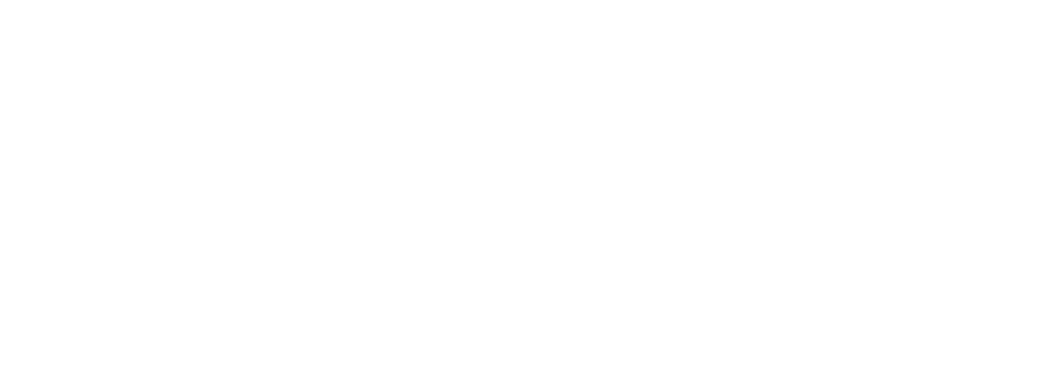
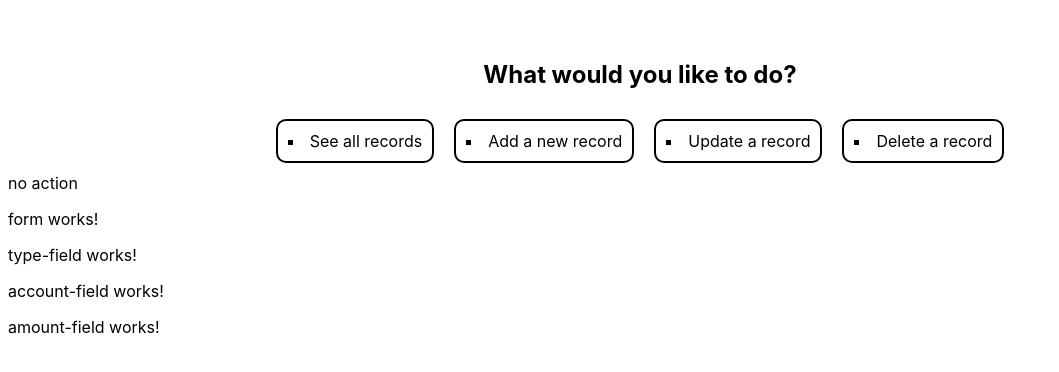
Before and after one commit to yorjofree/accounting-app-frontend, an Angular app: page /actionlist/post in a window 1280 px wide. Before the commit this address led to /. Shown: the top 372 px of the page, without its empty margins (0-1059 px from the left). Built offline with nearby package versions, Linux system fonts and the light colour scheme.

Commit message:
displayed form and form fields components

```diff
--- a/src/app/action-list/action-list.component.html
+++ b/src/app/action-list/action-list.component.html
@@ -1,7 +1,7 @@
 <h2>What would you like to do?</h2>
 <ul>
     <li (click)="getRecords()" routerLink="get">{{ record.get() }}</li>
-    <li (click)="postRecord()">{{ record.post() }}</li>
+    <li (click)="postRecord()" routerLink="post">{{ record.post() }}</li>
     <li (click)="updateRecord()">{{ record.update() }}</li>
     <li (click)="deleteRecord()">{{ record.delete() }}</li>
 </ul>
--- a/src/app/app.routes.ts
+++ b/src/app/app.routes.ts
@@ -2,6 +2,7 @@
 import { HomeComponent } from './home/home.component';
 import { ActionListComponent } from './action-list/action-list.component';
 import { RecordTableComponent } from './record-table/record-table.component';
+import { FormComponent } from './form/form.component';
 
 export const routes: Routes = [
     {path: 'home', component: HomeComponent},
@@ -9,7 +10,8 @@
         path: 'actionlist',
         component: ActionListComponent,
         children: [
-            {path: 'get', component: RecordTableComponent}
+            {path: 'get', component: RecordTableComponent},
+            {path: 'post', component: FormComponent}
         ]
     },
     {path: '', redirectTo: 'home', pathMatch: 'full'}
--- a/src/app/form/form.component.html
+++ b/src/app/form/form.component.html
@@ -1 +1,4 @@
 <p>form works!</p>
+<app-type-field />
+<app-account-field />
+<app-amount-field />
--- a/src/app/form/form.component.ts
+++ b/src/app/form/form.component.ts
@@ -1,8 +1,11 @@
 import { Component } from '@angular/core';
+import { TypeFieldComponent } from './type-field/type-field.component';
+import { AccountFieldComponent } from './account-field/account-field.component';
+import { AmountFieldComponent } from './amount-field/amount-field.component';
 
 @Component({
   selector: 'app-form',
-  imports: [],
+  imports: [TypeFieldComponent, AccountFieldComponent, AmountFieldComponent],
   templateUrl: './form.component.html',
   styleUrl: './form.component.css'
 })
--- a/src/app/form/type-field/type-field.component.ts
+++ b/src/app/form/type-field/type-field.component.ts
@@ -1,4 +1,5 @@
 import { Component } from '@angular/core';
+import { FormControl } from '@angular/forms';
 
 @Component({
   selector: 'app-type-field',
@@ -7,5 +8,5 @@
   styleUrl: './type-field.component.css'
 })
 export class TypeFieldComponent {
-
+  type = new FormControl('entrata');
 }
```
